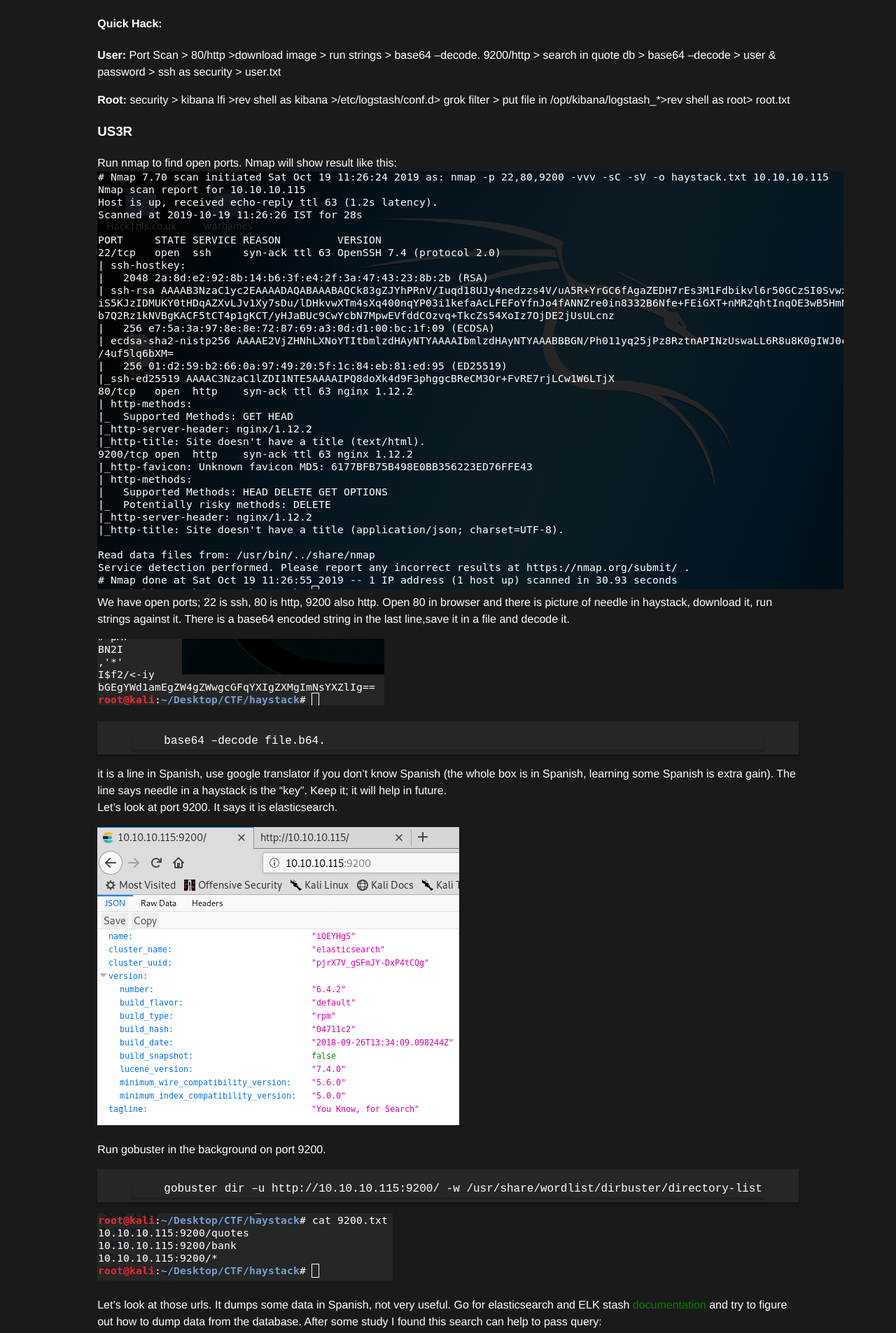
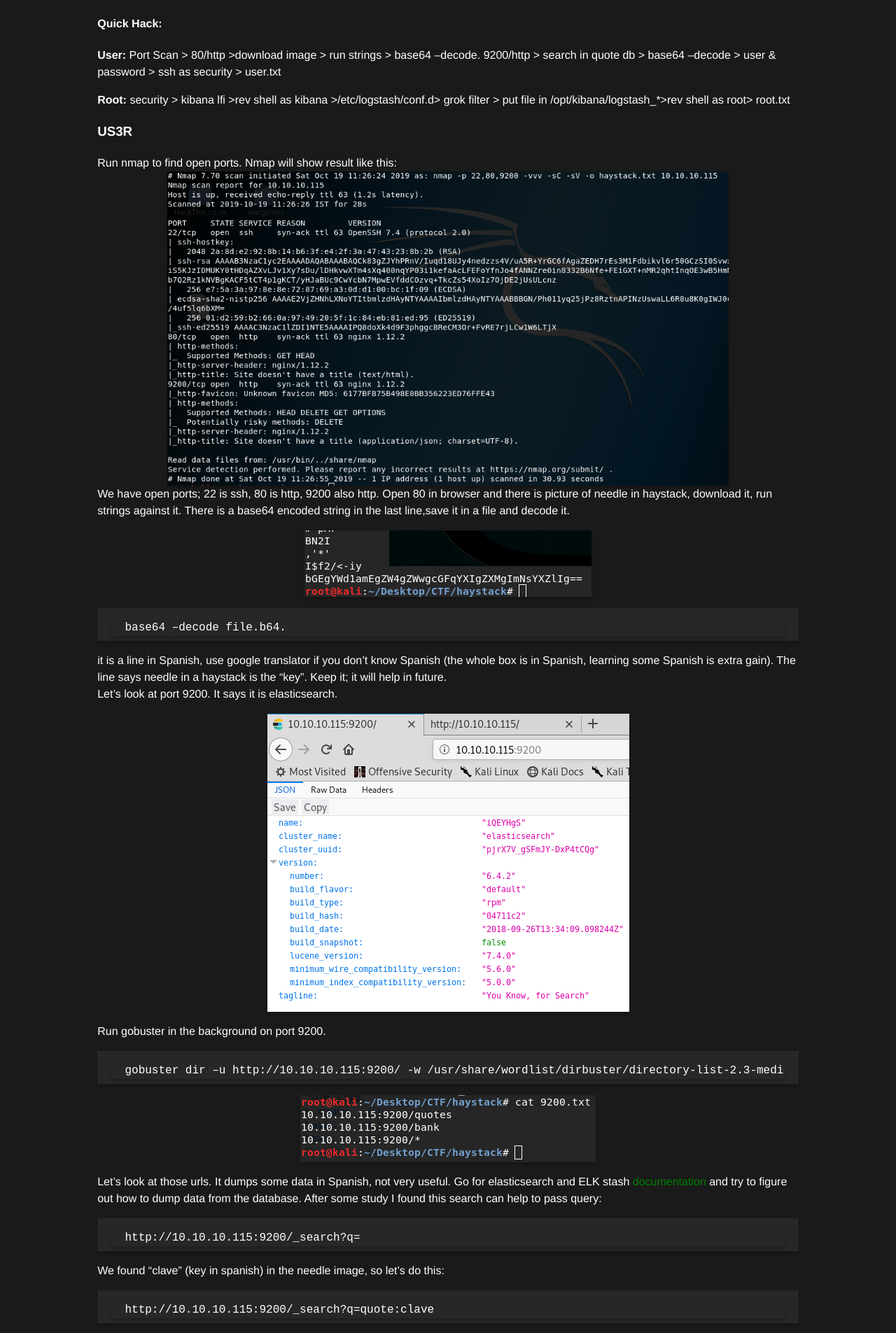
Before and after one commit to ald3rs0n/ald3rs0n.github.io, a Jekyll site: the page built from _posts/2019-11-08-haystack.md, in a window 1280 px wide. Shown: the part 695-2600 px from the top of the page at 70% size. Built offline with Jekyll 4.4.1, drawn with Linux system fonts in a browser that asks for light colours; some of the changed text lies outside the part shown.

Commit message:
commit#19

```diff
--- a/_config.yml
+++ b/_config.yml
@@ -16,11 +16,12 @@
 title: Hello World!
 email:
 description: > # this means to ignore newlines until "baseurl:"
-  &copy; all rights reserved, 2019.
+  &#169; all rights reserved, 2019.
 baseurl: "/" # the subpath of your site, e.g. /blog note that it must _also_ be defined in classic-jekyll-theme.scss!
 url: "" # the base hostname & protocol for your site, e.g. http://example.com
-twitter_username:
-github_username:
+twitter_username: https://twitter.com/404_NoNameFound
+github_username: ald3rs0n
+reddit_username:
 
 # Build settings
 markdown: kramdown
--- a/_posts/2019-11-08-haystack.md
+++ b/_posts/2019-11-08-haystack.md
@@ -20,10 +20,10 @@
 
 ### US3R
 Run nmap to find open ports. Nmap will show result like this:
-![nmap scan](../../../../assets/img/haystack/nmap.png)
+![nmap scan](../../../../assets/img/haystack/nmap.png){:.image-centered}
 We have open ports; 22 is ssh, 80 is http, 9200 also http. Open 80 in browser and there is picture of needle in haystack, download it, run strings against it. There is a base64 encoded string in the last line,save it in a file and decode it.
 
-![Base64](../../../../assets/img/haystack/string.png)
+![Base64](../../../../assets/img/haystack/string.png){:.image-centered}
 
     base64 –decode file.b64.
 
@@ -31,13 +31,13 @@
 The line says needle in a haystack is the “key”. Keep it; it will help in future.
 Let's look at port 9200. It says it is elasticsearch.
 
-![9200 port](../../../../assets/img/haystack/elasticsearch.png)
+![9200 port](../../../../assets/img/haystack/elasticsearch.png){:.image-centered}
 
 Run gobuster in the background on port 9200.
 
     gobuster dir –u http://10.10.10.115:9200/ -w /usr/share/wordlist/dirbuster/directory-list-2.3-medium.txt
 
-![gobuster](../../../../assets/img/haystack/gobuster.png)
+![gobuster](../../../../assets/img/haystack/gobuster.png){:.image-centered}
 
 Let’s look at those urls. It dumps some data in Spanish, not very useful. Go for elasticsearch and ELK stash
 [documentation](https://www.elastic.co/what-is/elk-stack) and try to figure out how to dump data from the database. After some study I found this search can help to pass query:
@@ -48,7 +48,7 @@
 
     http://10.10.10.115:9200/_search?q=quote:clave
 
-![key](../../../../assets/img/haystack/clave.png)
+![key](../../../../assets/img/haystack/clave.png){:.image-centered}
 
 There are two base64 encoded strings, decode it. It is
 >  user:security
@@ -56,7 +56,7 @@
 
 Login into ssh with those credentials, and get user flag.
 
-![user](../../../../assets/img/haystack/ssh.png)
+![user](../../../../assets/img/haystack/ssh.png){:.image-centered}
 
 
 ### R00T
@@ -65,7 +65,7 @@
 [Read more](https://www.cyberark.com/threat-research-blog/execute-this-i-know-you-have-it/)
 The system is running node.js so download a js reverse shell payload and put it into /tmp folder.
 
-![shell](../../../../assets/img/haystack/payload.png)
+![shell](../../../../assets/img/haystack/payload.png){:.image-centered}
 
 Now run this:
 
@@ -73,7 +73,7 @@
 
 Set a netcat listener on 9001, as per script, you will get a reverse shell as kibana (you may not a get a shell sometimes and it is frustrating, form url properly or change name of the .js file and try again, it will work).
 
-![kibana](../../../../assets/img/haystack/kibana.png)
+![kibana](../../../../assets/img/haystack/kibana.png){:.image-centered}
 
 Now go to
 
@@ -81,7 +81,7 @@
 
 folder, there are 3 files, input.conf, filter.conf and output.conf.
 
-![config files](../../../../assets/img/haystack/conf.d.png)
+![config files](../../../../assets/img/haystack/conf.d.png){:.image-centered}
 
 These files say a file in /opt/kibana with name logstash_* will be executed as root user if it is structured properly. Create a file in /opt/kibana with name logstash_hello :
 
--- a/_sass/classic/_custom.scss
+++ b/_sass/classic/_custom.scss
@@ -55,6 +55,7 @@
 	max-width: 80%;
 	margin-left: auto;
 	margin-right: auto;
+	box-shadow: 0em 0.25em 0.25em 0em rgba(0,0,0,0.2);
 }
 
 // An image floating centered with text on both sides
--- a/_sass/classic/_syntax-highlighting.scss
+++ b/_sass/classic/_syntax-highlighting.scss
@@ -4,12 +4,12 @@
 .highlight {
   background: #272727;
   margin-bottom: $vspacing-unit / 2; // Replaces :  @extend %vertical-rhythm;
-  padding-left: 5%;
-  padding-right: 5%;
-  box-shadow: 0em 0.25em 0.25em 0em rgba(0,0,0,0.2);
 
   .highlighter-rouge & {
     background: #272727;
+    padding-left: 2%;
+    padding-right: 2%;
+    box-shadow: 0em 0.25em 0.25em 0em rgba(0,0,0,0.2);
   }
 
   .c     { color: #998; font-style: italic } // Comment
```
Also changed, not shown: screenshot.png (deleted).
